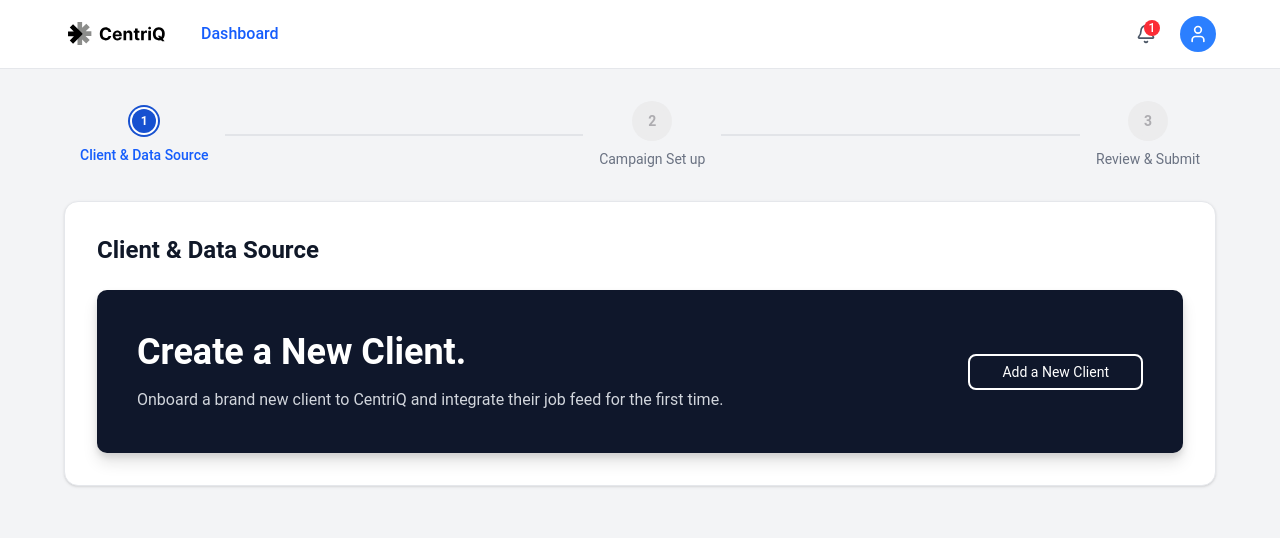
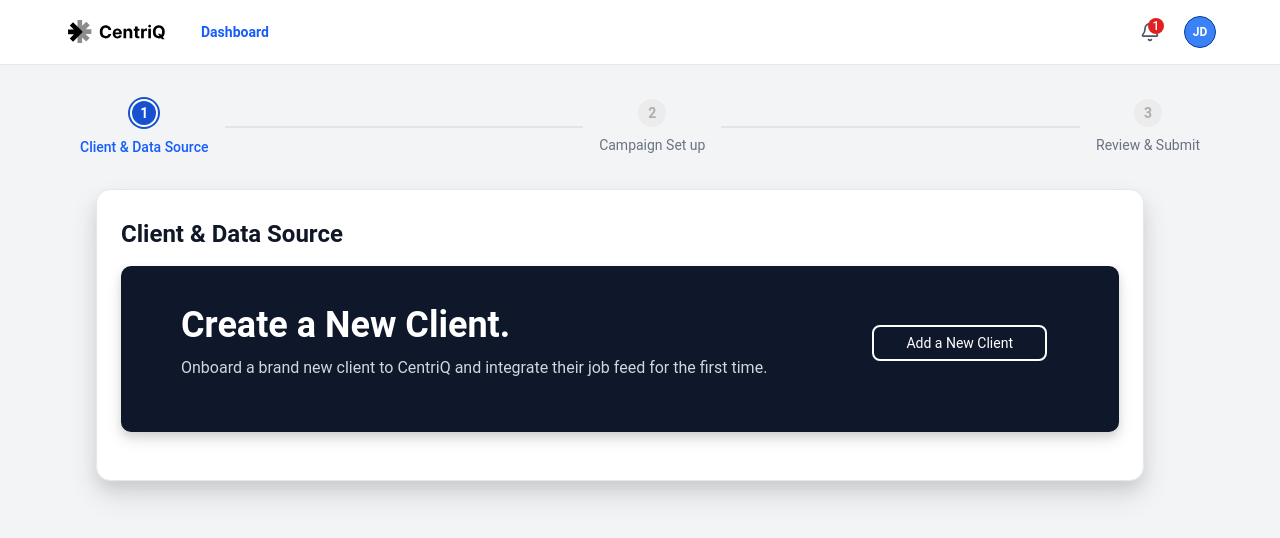
Before and after one commit to bhargavimuppaneni/centriq, a React (Vite) app: page /dashboard in a window 1280 px wide. Shown: the top 538 px of the page. Built offline with nearby package versions, Linux system fonts and the light colour scheme.

Commit message:
css changes of client creation

```diff
--- a/src/components/navbar/Navbar.tsx
+++ b/src/components/navbar/Navbar.tsx
@@ -1,9 +1,22 @@
 import * as React from "react"
-import { Bell, User } from 'lucide-react'
+import { Bell } from 'lucide-react'
 import { CentriqLogo } from '@/components/ui/centriq-logo'
 
-export const Navbar = React.forwardRef<HTMLDivElement, React.HTMLAttributes<HTMLDivElement>>(
-  (props, ref) => (
+interface NavbarProps extends React.HTMLAttributes<HTMLDivElement> {
+  userName?: string
+}
+
+export const Navbar = React.forwardRef<HTMLDivElement, NavbarProps>(
+  ({ userName = "User", ...props }, ref) => {
+    const getInitials = (name: string) => {
+      return name
+        .split(' ')
+        .map(word => word.charAt(0).toUpperCase())
+        .join('')
+        .slice(0, 2); // Take only first 2 initials
+    };
+
+    return (
       <div ref={ref} className="bg-white border-b border-gray-200 px-6 py-4" {...props}>
         <div className="max-w-6xl mx-auto flex items-center justify-between">
           <div className="flex items-center gap-8">
@@ -11,25 +24,26 @@ export const Navbar = React.forwardRef<HTMLDivElement, React.HTMLAttributes<HTML
               <CentriqLogo className="h-6" />
             </div>
             <nav className="flex items-center gap-8">
-            <a href="#" className="text-blue-600 font-medium">Dashboard</a>
+              <a href="#" className="text-blue-600 font-semibold text-sm leading-5 tracking-normal">Dashboard</a>
             </nav>
           </div>
           <div className="flex items-center gap-6">
             {/* Notification Bell with Badge */}
             <div className="relative">
               <Bell className="w-5 h-5 text-gray-600 hover:text-gray-800 cursor-pointer" />
-            <div className="absolute -top-1 -right-1 w-4 h-4 bg-red-500 rounded-full flex items-center justify-center">
+              <div className="absolute -top-1 -right-1 w-4 h-4 rounded-full flex items-center justify-center" style={{ backgroundColor: '#E12121' }}>
                 <span className="text-white text-xs font-medium">1</span>
               </div>
             </div>
             {/* User Avatar */}
-          <div className="w-9 h-9 bg-blue-500 rounded-full flex items-center justify-center cursor-pointer">
-            <User className="w-5 h-5 text-white" />
+            <div className="w-8 h-8 rounded-full flex items-center justify-center cursor-pointer" style={{ backgroundColor: '#3B82F8', border: '1px solid #063E98' }}>
+              <span className="text-white text-xs font-semibold">{getInitials(userName)}</span>
             </div>
           </div>
         </div>
       </div>
-  )
+    );
+  }
 )
 
 Navbar.displayName = "Navbar"
--- /dev/null
+++ b/src/components/pipeline/Pipeline.tsx
@@ -0,0 +1,48 @@
+import * as React from "react"
+
+export interface PipelineStep {
+  id: number
+  label: string
+  isActive: boolean
+  isCompleted: boolean
+}
+
+export interface PipelineProps {
+  steps: PipelineStep[]
+}
+
+export const Pipeline = React.forwardRef<HTMLDivElement, PipelineProps>(
+  ({ steps }, ref) => (
+    <div ref={ref} className="bg-gray-100 px-6 py-8">
+      <div className="flex items-center justify-between max-w-6xl mx-auto relative">
+        {/* Connecting lines */}
+        <div className="absolute top-1/2 left-0 right-0 h-px bg-gray-300 -translate-y-1/2 z-0"></div>
+
+        {steps.map((step) => (
+          <div key={step.id} className="flex flex-col items-center gap-2 bg-gray-100 px-4 relative z-10">
+            {step.isActive ? (
+              <div className="w-8 h-8 rounded-full flex items-center justify-center" style={{ backgroundColor: '#1751D0', padding: '0.5px' }}>
+                <div className="w-7 h-7 bg-white rounded-full flex items-center justify-center" style={{ padding: '0.5px' }}>
+                  <div className="w-6 h-6 rounded-full flex items-center justify-center text-white text-sm font-bold" style={{ backgroundColor: '#1751D0' }}>
+                    {step.id}
+                  </div>
+                </div>
+              </div>
+            ) : (
+              <div className="w-7 h-7 rounded-full flex items-center justify-center" style={{ backgroundColor: '#ECECED', padding: '0.5px' }}>
+                <div className="w-6 h-6 rounded-full flex items-center justify-center text-sm font-bold" style={{ backgroundColor: '#ECECED', color: '#ADACB0' }}>
+                  {step.id}
+                </div>
+              </div>
+            )}
+            <span className={step.isActive ? "text-blue-600 font-medium text-sm" : "text-gray-500 text-sm"}>
+              {step.label}
+            </span>
+          </div>
+        ))}
+      </div>
+    </div>
+  )
+)
+
+Pipeline.displayName = "Pipeline"
--- /dev/null
+++ b/src/components/pipeline/index.ts
@@ -0,0 +1,2 @@
+export { Pipeline } from './Pipeline'
+export type { PipelineStep, PipelineProps } from './Pipeline'
--- a/src/features/client-management/components/ClientDataSourceDashboard.tsx
+++ b/src/features/client-management/components/ClientDataSourceDashboard.tsx
@@ -1,61 +1,49 @@
 import { Button } from '@/components/ui/button';
 import { Navbar } from '@/components/navbar';
+import { Pipeline } from '@/components/pipeline';
+import type { PipelineStep } from '@/components/pipeline';
 
 export const ClientDataSourceDashboard = () => {
   const handleAddNewClient = () => {
     console.log('Adding new client...');
   };
 
+  const pipelineSteps: PipelineStep[] = [
+    { id: 1, label: 'Client & Data Source', isActive: true, isCompleted: false },
+    { id: 2, label: 'Campaign Set up', isActive: false, isCompleted: false },
+    { id: 3, label: 'Review & Submit', isActive: false, isCompleted: false }
+  ];
+
   return (
     <div className="h-screen bg-gray-100 flex flex-col">
       {/* Top Navigation Bar */}
-      <Navbar />
+      <Navbar userName="John Doe" />
 
       {/* Progress Steps */}
-      <div className="bg-gray-100 px-6 py-8">
-        <div className="flex items-center justify-between max-w-6xl mx-auto relative">
-          {/* Connecting lines */}
-          <div className="absolute top-1/2 left-0 right-0 h-px bg-gray-300 -translate-y-1/2 z-0"></div>
-
-          <div className="flex flex-col items-center gap-2 bg-gray-100 px-4 relative z-10">
-            <div className="w-8 h-8 rounded-full flex items-center justify-center" style={{ backgroundColor: '#1751D0', padding: '0.5px' }}>
-              <div className="w-7 h-7 bg-white rounded-full flex items-center justify-center" style={{ padding: '0.5px' }}>
-                <div className="w-6 h-6 rounded-full flex items-center justify-center text-white text-xs font-bold" style={{ backgroundColor: '#1751D0' }}>1</div>
-              </div>
-            </div>
-            <span className="text-blue-600 font-medium text-sm">Client & Data Source</span>
-          </div>
-          <div className="flex flex-col items-center gap-2 bg-gray-100 px-4 relative z-10">
-            <div className="w-10 h-10 rounded-full flex items-center justify-center p-1" style={{ backgroundColor: '#ECECED' }}>
-              <div className="w-8 h-8 rounded-full flex items-center justify-center text-sm font-bold" style={{ backgroundColor: '#ECECED', color: '#ADACB0' }}>2</div>
-            </div>
-            <span className="text-gray-500 text-sm">Campaign Set up</span>
-          </div>
-          <div className="flex flex-col items-center gap-2 bg-gray-100 px-4 relative z-10">
-            <div className="w-10 h-10 rounded-full flex items-center justify-center p-1" style={{ backgroundColor: '#ECECED' }}>
-              <div className="w-8 h-8 rounded-full flex items-center justify-center text-sm font-bold" style={{ backgroundColor: '#ECECED', color: '#ADACB0' }}>3</div>
-            </div>
-            <span className="text-gray-500 text-sm">Review & Submit</span>
-          </div>
-        </div>
-      </div>
+      <Pipeline steps={pipelineSteps} />
 
       {/* Main Content */}
       <div className="flex-1 px-8 pb-12">
-        <div className="max-w-6xl mx-auto">
-          <div className="bg-white rounded-xl shadow-sm border border-gray-200 p-8">
-            <h1 className="text-2xl font-semibold text-gray-900 mb-6 text-left">Client & Data Source</h1>
+        <div className="max-w-full mx-auto px-16">
+          <div
+            className="bg-white rounded-xl border border-gray-200 pt-7 pb-12 pl-6 pr-6"
+            style={{
+              boxShadow: '0px 15px 30px 0px #0000001A, 0px 8px 15px 0px #00000015',
+              maxWidth: 'calc(100% - 40px)'
+            }}
+          >
+            <h1 className="text-2xl font-semibold text-gray-900 mb-4 text-left">Client & Data Source</h1>
 
             {/* Hero Card */}
             <div
-              className="bg-slate-900 rounded-lg p-10 text-white flex items-center justify-between"
+              className="bg-slate-900 rounded-lg pt-10 pb-13 pl-15 pr-18  text-white flex items-center justify-between"
               style={{
-                boxShadow: '0px 10px 15px 0px #0000001A, 0px 4px 6px 0px #0000001A'
+                boxShadow: '0px 8px 15px 0px #0000001A, 0px 4px 8px 0px #0000001A'
               }}
             >
               <div className="flex-1 text-left">
-                <h2 className="text-white mb-3 font-bold text-4xl leading-tight tracking-normal">Create a New Client.</h2>
-                <p className="text-gray-300 leading-relaxed text-base">
+                <h2 className="text-white mb-3 font-bold text-4xl leading-tight tracking-normal" style={{ lineHeight: '38px' }}>Create a New Client.</h2>
+                <p className="text-gray-300 font-normal text-base leading-6 tracking-normal">
                   Onboard a brand new client to CentriQ and integrate their job feed for the first time.
                 </p>
               </div>
```
Lines whose indentation alone changed are shown as unchanged.
